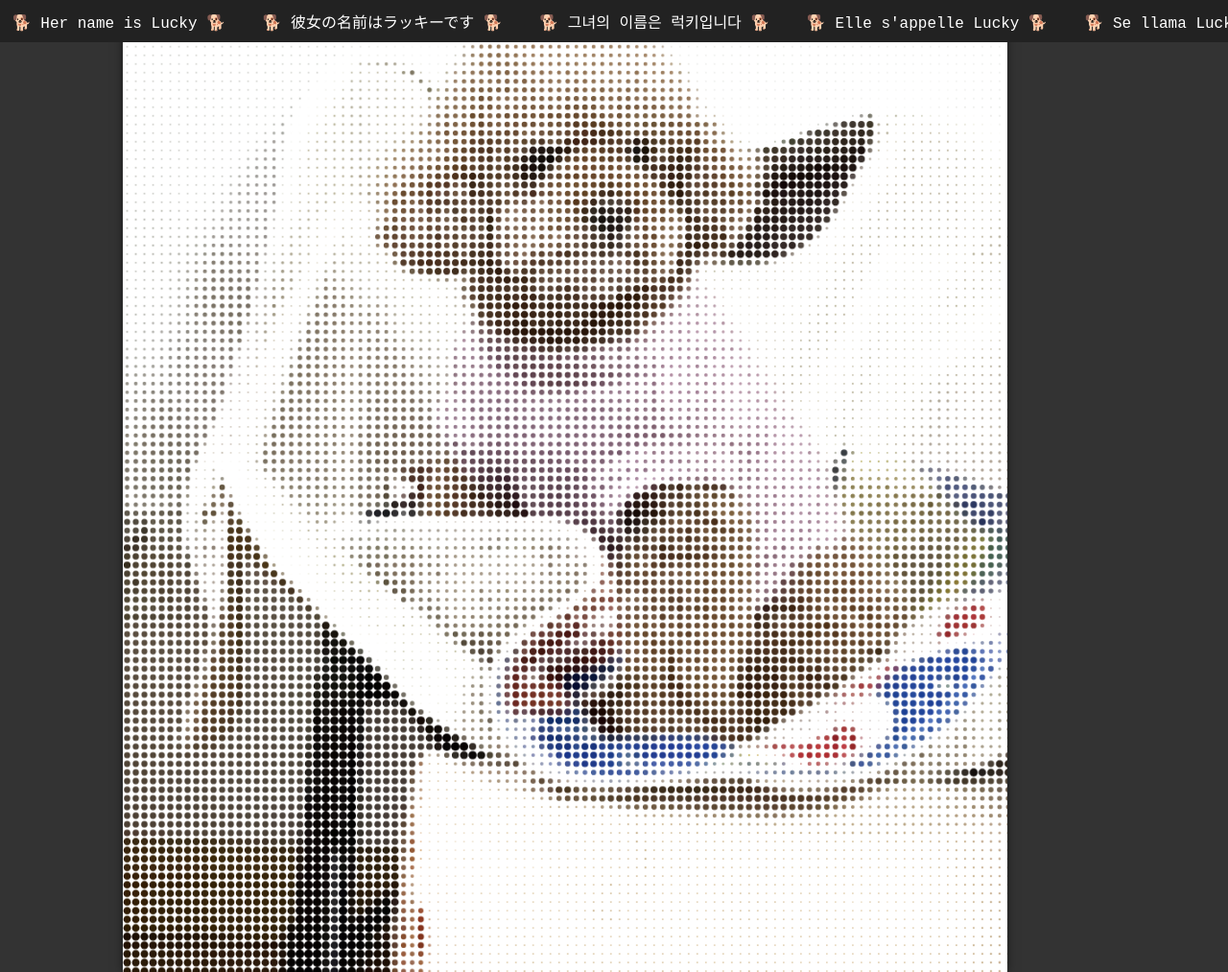
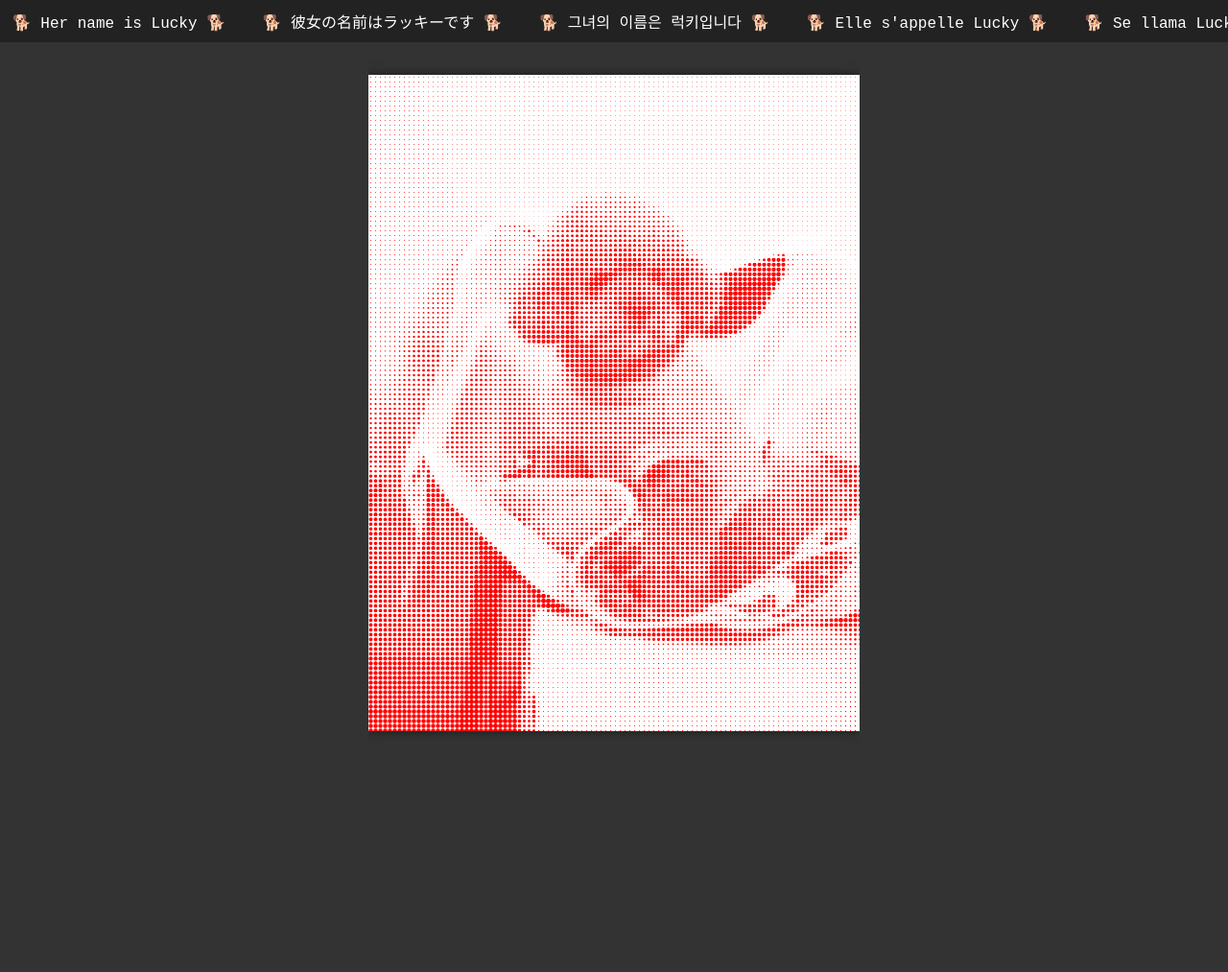
Before and after one commit to rong6767/rong6767.github.io, a plain HTML site: page index.html in a window 1280 px wide. Shown: the whole page at 96% size. After the commit the page ends 800 px from the top, so only its background shows below. Drawn offline with Linux system fonts and the light colour scheme.

Commit message:
center pics again

```diff
--- a/halftone.js
+++ b/halftone.js
@@ -5,12 +5,14 @@
      * @param {Object} options - 可选参数
      *   @property {number} [cellSize=10] - 每个网格单元的边长，决定颗粒大小
      *   @property {string} [bgColor='white'] - 背景颜色
+     *   @property {string} [customDotColor] - 自定义圆点颜色，如果提供，将覆盖原始颜色
      * @returns {HTMLCanvasElement} 转换后的 canvas 元素
      */
     function halftoneEffectColor(img, options) {
       options = options || {};
       var cellSize = options.cellSize || 10;
       var bgColor = options.bgColor || 'white';
+      var customDotColor = options.customDotColor;
 
       var width = img.naturalWidth || img.width;
       var height = img.naturalHeight || img.height;
@@ -19,6 +21,12 @@
       var canvas = document.createElement('canvas');
       canvas.width = width;
       canvas.height = height;
+      // 设置样式确保居中显示
+      canvas.style.maxWidth = '100%';
+      canvas.style.height = 'auto';
+      canvas.style.display = 'block';
+      canvas.style.margin = '0 auto';
+
       var ctx = canvas.getContext('2d');
 
       // 将原图绘制到 canvas 上
@@ -67,10 +75,16 @@
           var ratio = 1 - avgLuminance / 255;
           var radius = ratio * (cellSize / 2);
 
-          // 使用平均颜色填充圆点
+          // 使用平均颜色或自定义颜色填充圆点
           ctx.beginPath();
           ctx.arc(x + cellSize / 2, y + cellSize / 2, radius, 0, Math.PI * 2);
-          ctx.fillStyle = 'rgb(' + avgR + ',' + avgG + ',' + avgB + ')';
+
+          if (customDotColor) {
+            ctx.fillStyle = customDotColor;
+          } else {
+            ctx.fillStyle = 'rgb(' + avgR + ',' + avgG + ',' + avgB + ')';
+          }
+
           ctx.fill();
         }
       }
--- a/index.html
+++ b/index.html
@@ -13,12 +13,24 @@
       display: flex;
       justify-content: center;
       align-items: center;
+      overflow: hidden; /* 防止滚动条出现 */
+    }
+    #output {
+      display: flex;
+      justify-content: center;
+      align-items: center;
+      width: 100%;
+      height: calc(100% - 40px); /* 减去ticker的高度 */
+      margin-top: 40px; /* 为ticker留出空间 */
+      box-sizing: border-box;
     }
     canvas {
       cursor: pointer;
       max-width: 90%;
       max-height: 90%;
       box-shadow: 0 0 10px rgba(0, 0, 0, 0.5);
+      display: block;
+      margin: 0 auto; /* 确保水平居中 */
     }
     .ticker-wrap {
       overflow: hidden;
@@ -92,12 +104,18 @@
       img.onload = function() {
         // 选择当前图像的 dot 颜色：从 dotColors 数组中循环选择
         var dotColor = dotColors[index % dotColors.length];
+
+        // 计算屏幕宽度，以便在移动设备上调整cellSize
+        var screenWidth = window.innerWidth;
+        var adjustedCellSize = screenWidth < 768 ? 6 : 10; // 移动设备上使用更小的cellSize
+
         // 调用 halftoneEffectColor，传入自定义 dot 颜色，使得整张图片都使用同一种颜色
         var canvas = halftoneEffectColor(img, {
-          cellSize: 10,         // 可根据需要调整颗粒大小
+          cellSize: adjustedCellSize,
           bgColor: 'white',
           customDotColor: dotColor
         });
+
         // 清空旧内容并显示新 canvas
         outputDiv.innerHTML = "";
         outputDiv.appendChild(canvas);
@@ -110,6 +128,9 @@
       };
       img.onerror = function() {
         console.error('图片加载失败：' + photos[index]);
+        // 尝试加载下一张图片
+        currentIndex = (currentIndex + 1) % photos.length;
+        showHalftonePhoto(currentIndex);
       };
     }
 
```
